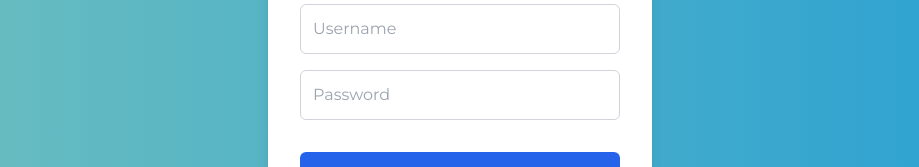
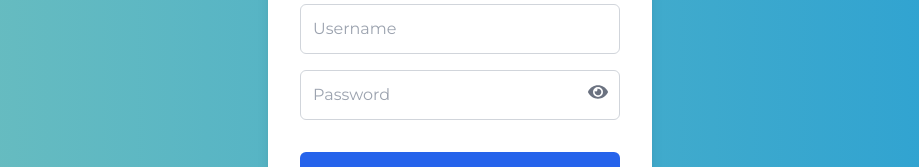
Before and after one commit to croissant-gif/Project, a Next.js app: page /create in a window 1280 px wide. Shown: the part 374-541 px from the top of the page, without its empty margins (180-1099 px from the left). Built offline with nearby package versions, Linux system fonts and the light colour scheme; no server answers; the database is empty; sample sign-in values are in the browser's storage.

Commit message:
eye icon

```diff
--- a/app/creataccountbypassfordebuggingpurposes/page.jsx
+++ b/app/creataccountbypassfordebuggingpurposes/page.jsx
@@ -2,14 +2,16 @@
 'use client';
 import { useState, useEffect } from 'react';
 import { useRouter } from 'next/navigation';
+import { FaEye, FaEyeSlash } from 'react-icons/fa';
 
 const AddAccount = () => {
   const [name, setName] = useState('');
   const [lastName, setLastName] = useState('');
   const [username, setUsername] = useState('');
   const [password, setPassword] = useState('');
+    const [showPassword, setShowPassword] = useState(false);
   const [message, setMessage] = useState('');
-  const [error, setError] = useState('');
+
   const [loading, setLoading] = useState(false);
     const router = useRouter();
 
@@ -101,15 +103,20 @@ const AddAccount = () => {
                 required
               />
             </div>
-            <div>
+              <div className="relative">
                          <input
-                type="password"
+                           type={showPassword ? "text" : "password"}
                            placeholder="Password"
                            value={password}
                            onChange={(e) => setPassword(e.target.value)}
-                className="text-black w-full p-3 border border-gray-300 rounded-md focus:outline-none focus:ring-2 focus:ring-blue-500"
-                required
+                           className="text-black w-full p-3 border border-gray-300 rounded-md focus:outline-none focus:ring-2 focus:ring-blue-500 pr-10"
                          />
+                      <span
+             onClick={() => setShowPassword(!showPassword)}
+             className="absolute right-3 top-3 cursor-pointer text-gray-500 select-none"
+           >
+             {showPassword ? <FaEyeSlash size={20} /> : <FaEye size={20} />}
+           </span>
                        </div>
             <div className="flex justify-center">
               <button
--- a/app/create/page.jsx
+++ b/app/create/page.jsx
@@ -2,6 +2,7 @@
 'use client';
 import { useState, useEffect } from 'react';
 import { useRouter } from 'next/navigation';
+import { FaEye, FaEyeSlash } from 'react-icons/fa';
 
 const AddAccount = () => {
   const [name, setName] = useState('');
@@ -11,6 +12,7 @@ const AddAccount = () => {
   const [message, setMessage] = useState('');
   const [error, setError] = useState('');
   const [loading, setLoading] = useState(false);
+    const [showPassword, setShowPassword] = useState(false);
     const router = useRouter();
 
   useEffect(() => {
@@ -127,15 +129,20 @@ const AddAccount = () => {
                 required
               />
             </div>
-            <div>
+               <div className="relative">
                           <input
-                type="password"
+                            type={showPassword ? "text" : "password"}
                             placeholder="Password"
                             value={password}
                             onChange={(e) => setPassword(e.target.value)}
-                className="text-black w-full p-3 border border-gray-300 rounded-md focus:outline-none focus:ring-2 focus:ring-blue-500"
-                required
+                            className="text-black w-full p-3 border border-gray-300 rounded-md focus:outline-none focus:ring-2 focus:ring-blue-500 pr-10"
                           />
+                       <span
+              onClick={() => setShowPassword(!showPassword)}
+              className="absolute right-3 top-3 cursor-pointer text-gray-500 select-none"
+            >
+              {showPassword ? <FaEyeSlash size={20} /> : <FaEye size={20} />}
+            </span>
                         </div>
             <div className="flex justify-center">
               <button
```
Lines whose indentation alone changed are shown as unchanged.
